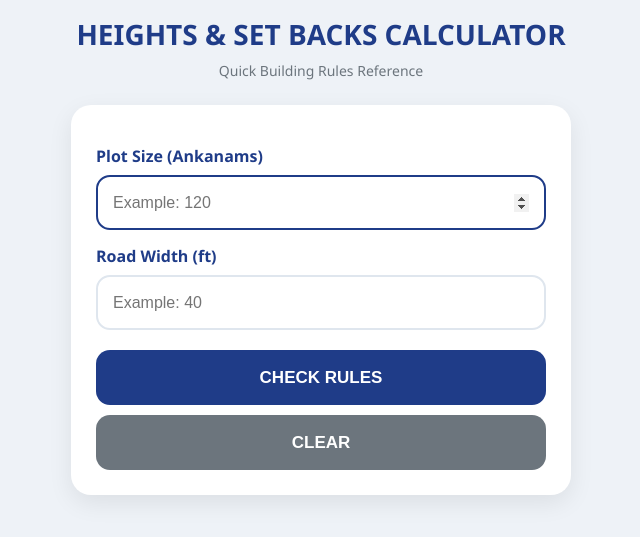
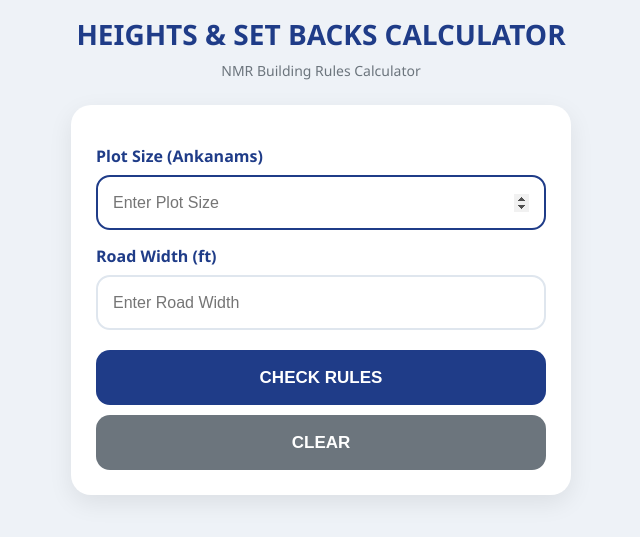
Before and after one commit to Akshayreddy2004/heights-setbacks-calculator, a Flask app: page / in a window 1280 px wide. Shown: the top 537 px of the page, without its empty margins (319-959 px from the left). Run offline with Flask 3, Linux system fonts and the light colour scheme; parts of the project's set-up code (start-up, migrations or seed data) failed here and were passed over.

Commit message:
Final PWA version

```diff
--- a/templates/index.html
+++ b/templates/index.html
@@ -10,6 +10,7 @@
     <link rel="stylesheet"
           href="{{ url_for('static', filename='style.css') }}">
 
+    <!-- PWA -->
     <link rel="manifest"
           href="{{ url_for('static', filename='manifest.json') }}">
 
@@ -26,7 +27,7 @@
     <h1>HEIGHTS & SET BACKS CALCULATOR</h1>
 
     <p class="subtitle">
-        Quick Building Rules Reference
+        NMR Building Rules Calculator
     </p>
 
     <form method="POST">
@@ -37,7 +38,7 @@
             type="number"
             step="0.1"
             name="plot_size"
-            placeholder="Example: 120"
+            placeholder="Enter Plot Size"
             value="{{ plot_size }}"
             required
             autofocus>
@@ -48,7 +49,7 @@
             type="number"
             step="0.1"
             name="road_width"
-            placeholder="Example: 40"
+            placeholder="Enter Road Width"
             value="{{ road_width }}"
             required>
 
@@ -78,7 +79,7 @@
             <div class="item">
                 <span class="label">Plot Size</span>
                 <span class="value">
-                    {{ row['Plot Size (Ankanams)'] }} Ankanams
+                    {{ row['Plot Size (Ankanams)'] }}
                 </span>
             </div>
 
@@ -135,11 +136,15 @@
     <div class="result-card">
 
         <div class="item">
-            <span class="label">Result</span>
+
+            <span class="label">
+                Result
+            </span>
 
             <span class="value">
-                No matching rule found for the entered Plot Size and Road Width.
+                No matching rule found for the entered values.
             </span>
+
         </div>
 
     </div>
@@ -148,7 +153,7 @@
 
 </div>
 
-<!-- Service Worker -->
+<!-- Service Worker Registration -->
 <script>
 if ('serviceWorker' in navigator) {
     window.addEventListener('load', () => {
@@ -159,7 +164,7 @@ if ('serviceWorker' in navigator) {
 }
 </script>
 
-<!-- Auto Close Keyboard -->
+<!-- Mobile Keyboard Handling -->
 <script>
 
 document.addEventListener("DOMContentLoaded", () => {
@@ -173,7 +178,11 @@ document.addEventListener("DOMContentLoaded", () => {
     plotInput.addEventListener("keydown", function(e){
 
         if(e.key === "Enter"){
+
+            e.preventDefault();
+
             roadInput.focus();
+
         }
 
     });
@@ -182,9 +191,9 @@ document.addEventListener("DOMContentLoaded", () => {
 
         if(e.key === "Enter"){
 
+            e.preventDefault();
+
             this.blur();
-
-            document.activeElement.blur();
 
         }
 
@@ -195,5 +204,4 @@ document.addEventListener("DOMContentLoaded", () => {
 </script>
 
 </body>
-
 </html>
```
